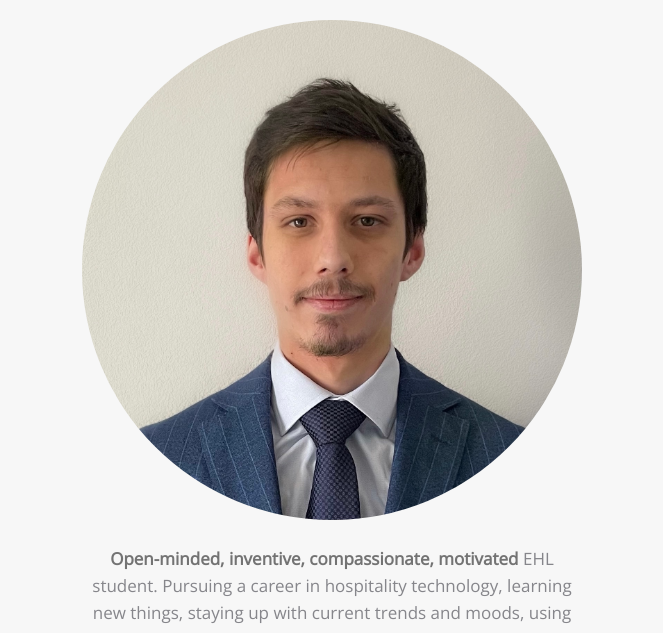
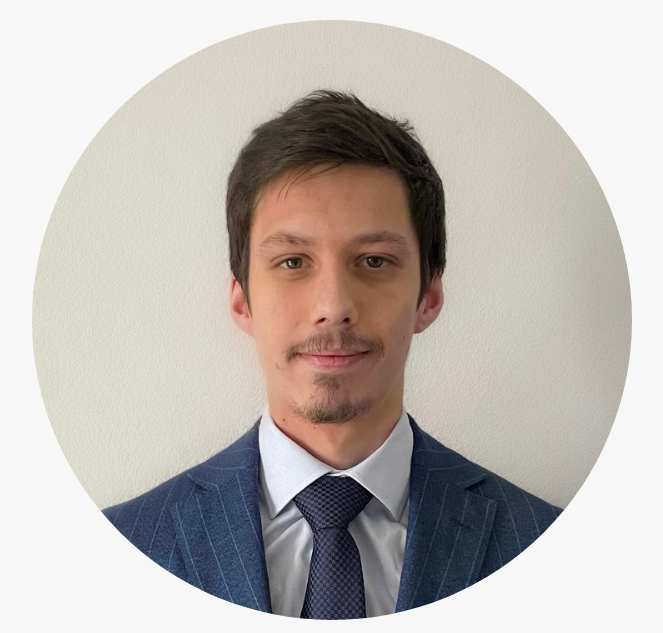
Before and after one commit to LoveAndDestroy/my-profile, a plain HTML site: page index.html in a window 1280 px wide. Shown: the part 110-743 px from the top of the page, without its empty margins (308-971 px from the left). Drawn offline with nearby package versions, Linux system fonts and the light colour scheme.

Commit message:
V 1.2 - Updated sizes

```diff
--- a/style.css
+++ b/style.css
@@ -32,7 +32,7 @@ ul{
   color: grey;
 }
 .card{
-  width: 500px;
+  width: 600px;
   margin: 20px auto;
   padding: 10px 20px;
   padding-bottom: 50px;
@@ -61,8 +61,8 @@ ul{
 
 
 #profile_img{
-  width: 500px;
-  height: 500px;
+  width: 600px;
+  height: 600px;
   border-radius: 50%;
 }
 #insta_hover:hover{
```
